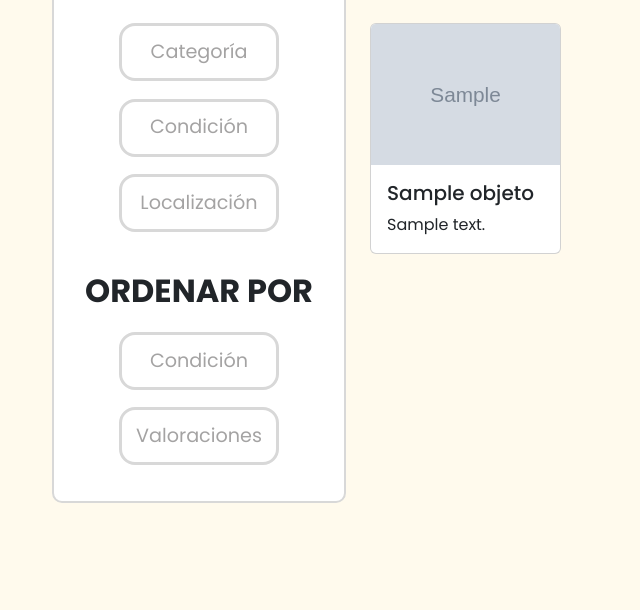
After one commit to COSATECA-TFG/Cosateca, a Django app: page /catalogo in a window 1280 px wide. The commit adds this page. Shown: the part 190-800 px from the top of the page, without its empty margins (0-640 px from the left). Run offline with Django 5.2, Linux system fonts and the light colour scheme; a user stored in the database is signed in; tables that the repository leaves empty hold one stand-in row (values such as "Sample post"); grey boxes marked "Sample" are stand-in pictures.

Commit message:
feat: pantalla de catálogo terminada completamente

```diff
--- a/cosateca/core/templates/base.html
+++ b/cosateca/core/templates/base.html
@@ -17,6 +17,9 @@
       rel="stylesheet"
       crossorigin="anonymous"
     >
+
+    <link rel="stylesheet" href="https://cdn.jsdelivr.net/npm/bootstrap-icons@1.10.5/font/bootstrap-icons.css">
+
 
     <link
     href="https://fonts.googleapis.com/css2?family=Poppins:wght@300;400;500;600;700&display=swap"
--- a/cosateca/core/templates/header.html
+++ b/cosateca/core/templates/header.html
@@ -9,7 +9,7 @@
       </div>
     </div>
     <div class="col-4"></div> <!-- columna vacía para “empujar” el saludo a la derecha -->
-    <div class="col-4 d-flex justify-content-end">
+    <div class="col-4 d-flex justify-content-end align-items-center">
       {% if user.is_authenticated %}
         <a href="/" class="btn boton_header_inicio">Hola, {{ user.username }}</a>
         <img src="../static/img/logo_usuario.png" alt="user icon" class="user_icon">
--- a/cosateca/usuario/static/usuario/css/style.css
+++ b/cosateca/usuario/static/usuario/css/style.css
@@ -219,3 +219,54 @@ section > form > div:first-child{
   font-size: 2rem;
   display: block;
 }
+
+
+/* Catalogo */
+
+.filtrado_ordenacion{
+  background-color: white;
+  border-radius: 0.625rem !important;
+  border: 2px solid rgb(216, 216, 216) ;
+  margin-bottom: 1.5%;
+}
+
+.titulo_filtrado_ordenacion{
+  font-size:2rem;
+
+}
+
+.botonera_filtros{
+  margin-top: 3% !important;
+  margin-bottom: 10% !important;
+}
+
+.botonera_filtros a{
+    background-color: transparent !important;
+    border-radius: 1rem !important;
+    border-color: rgb(216, 216, 216) !important;
+    border-width: 3px !important;
+    width: 55%;
+    margin-top: 3%;
+    margin-bottom: 3%;
+    padding-top: 4%;
+    padding-bottom: 4%;
+    color: rgb(164, 163, 163);
+    font-size: 1.2rem;
+}
+
+.input-buscar {
+    background: url('https://cdn.jsdelivr.net/npm/bootstrap-icons@1.10.5/icons/search.svg') no-repeat 1% center;
+    background-size: 1.2rem;
+    padding-left: 3rem !important;
+    padding-top: 1% !important;
+    padding-bottom: 1% !important;
+    border-radius: 1rem !important;
+    border-color: rgb(226, 226, 226) !important;
+    border-width: 3px !important;
+    font-size: 18px !important;
+}
+
+.input-buscar::placeholder {
+    color: rgb(164, 163, 163) !important;
+    opacity: 0.6 !important;
+}
--- /dev/null
+++ b/cosateca/usuario/templates/catalogo.html
@@ -0,0 +1,78 @@
+{% extends "base.html" %}
+{% block title %}Catálogo{% endblock %}
+
+{% block content %}
+
+{% include "header.html" %}
+
+<section class="catalogo">
+    <div class="row">
+
+        <div class="col-3 filtrado_ordenacion">
+            <div class="text-center mb-3 mt-2">
+                <span class="titulo_filtrado_ordenacion"> <b>FILTROS</b> </span>
+                <div class="row botonera_filtros d-flex align-items-center flex-column">
+                    <a href="" class="btn">Categoría</a>
+                    <a href="" class="btn">Condición</a>
+                    <a href="" class="btn">Localización</a>
+                </div>
+            </div>
+            <div class="text-center mt-3 mb-2">
+                <span class="titulo_filtrado_ordenacion"> <b>ORDENAR POR</b> </span>
+                <div class="row botonera_filtros d-flex align-items-center flex-column">
+                    <a href="" class="btn">Condición</a>
+                    <a href="" class="btn">Valoraciones</a>
+                </div>
+
+
+            </div>
+
+        </div>
+
+        <div class="col-9">
+            <form action="get" class="">
+                <input type="text" class="form-control mb-3 input-buscar" placeholder="Buscar">
+            </form>
+
+            <div class="container mt-4">
+                <div class="row">
+                    {% for h in herramientas %}
+                    <div class="col-md-3 mb-4">
+                        <div class="card h-100">
+                            <!-- Imagen del elemento (opcional) -->
+                            {% if h.imagen %}
+                            <img src="{{ h.imagen }}" class="card-img-top" alt="{{ h.nombre }}">
+                            {% endif %}
+                            <div class="card-body">
+                                <h5 class="card-title">{{ h.nombre }}</h5>
+                                <p class="card-text">{{ h.descripcion }}</p>
+                                <!-- Puedes añadir más campos aquí -->
+                            </div>
+                                 <a href="" class="stretched-link"></a>
+                        </div>
+                    </div>
+                    {% if forloop.counter|divisibleby:4 and not forloop.last %}
+                </div>
+                <div class="row">
+                    {% endif %}
+                    {% empty %}
+                    <div class="col-12">
+                        <p>No hay elementos disponibles.</p>
+                    </div>
+                    {% endfor %}
+                </div>
+            </div>
+        </div>
+
+
+
+
+    </div>
+
+
+
+
+</section>
+
+
+{% endblock %}
--- a/cosateca/usuario/urls.py
+++ b/cosateca/usuario/urls.py
@@ -10,4 +10,5 @@ urlpatterns = [
     path('cuestionario_preferencias', views.cuestionario_preferencias, name='cuestionario_preferencias'),
     path('menu', views.menu, name='menu'),
     path('cerrar_sesion', views.cerrar_sesion, name='cerrar_sesion'),
+    path('catalogo', views.catalogo, name='catalogo'),
 ]
--- a/cosateca/usuario/views.py
+++ b/cosateca/usuario/views.py
@@ -2,6 +2,7 @@ from django.shortcuts import render, redirect
 from .forms import RegistroForm, InicioSesionForm, CuestionarioForm
 from django.contrib import messages
 from .models import Usuario, Preferencia
+from objeto.models import Objeto
 from django.contrib.auth import login, authenticate, logout
 from django.contrib.auth.decorators import login_required
 
@@ -107,4 +108,10 @@ def cuestionario_preferencias(request):
 
 @login_required
 def menu(request):
-            return render(request, 'menu.html')
+    return render(request, 'menu.html')
+
+@login_required
+def catalogo(request):
+    herramientas = Objeto.objects.all()
+
+    return render(request, 'catalogo.html', {'herramientas': herramientas})
```
Also changed, not shown: cosateca/core/management/commands/poblar.py (+85 -0 lines), media/imagenes/placeholder.png (added).
